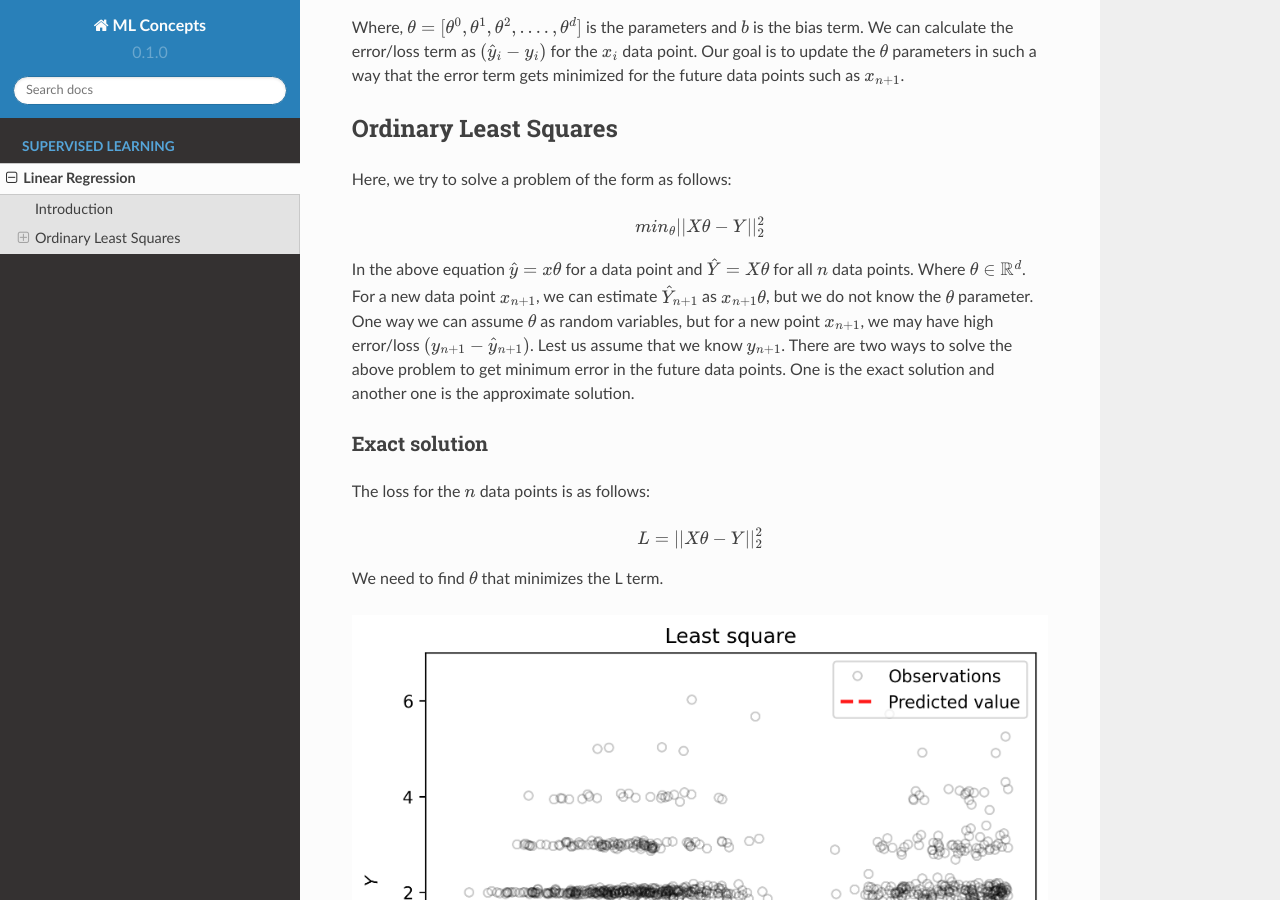
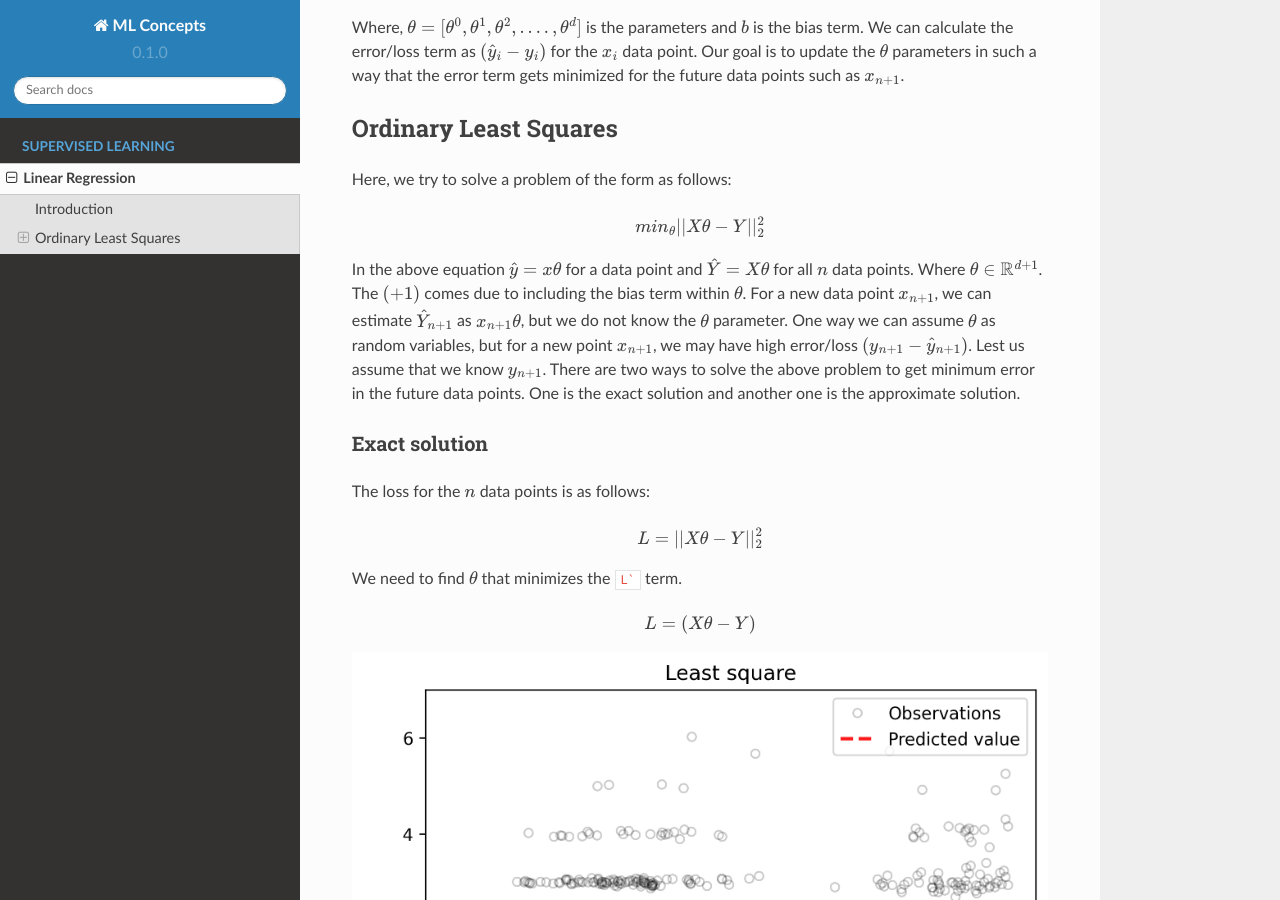
Before and after one commit to ghoshsubh/ML-project, a Sphinx documentation site: the page built from docs/source/Linear_regression.rst, in a window 1280 px wide and 900 px high, scrolled down 744 px. Built offline with Sphinx 7.4.7 and the Read the Docs theme 2.0.0, drawn with Linux system fonts in a browser that asks for light colours; cross-references to code outside the pages are shown as plain code.

Commit message:
Update Linear_regression.rst

```diff
--- a/docs/source/Linear_regression.rst
+++ b/docs/source/Linear_regression.rst
@@ -39,7 +39,7 @@ Here, we try to solve a problem of the form as follows:
 
   min_{\theta} ||X\theta - Y||_2^2
 
-In the above equation :math:`\hat{y} = x \theta` for a data point and :math:`\hat{Y} = X \theta` for all :math:`n` data points. Where :math:`\theta \in \mathbb{R}^d`.
+In the above equation :math:`\hat{y} = x \theta` for a data point and :math:`\hat{Y} = X \theta` for all :math:`n` data points. Where :math:`\theta \in \mathbb{R}^{d+1}`. The :math:`(+1)` comes due to including the bias term within :math:`\theta`.
 For a new data point :math:`x_{n+1}`, we can estimate :math:`\hat{Y}_{n+1}` as :math:`x_{n+1} \theta`, but we do not know the :math:`\theta` parameter. One way we can
 assume :math:`\theta` as random variables, but for a new point :math:`x_{n+1}`, we may have high error/loss :math:`(y_{n+1} - \hat{y}_{n+1})`. Lest us assume that we know :math:`y_{n+1}`.
 There are two ways to solve the above problem to get minimum error in the future data points. One is the exact solution and another one is the approximate solution.
@@ -51,7 +51,11 @@ The loss for the :math:`n` data points is as follows:
 .. math::
   L = ||X\theta - Y||_2^2
 
-We need to find :math:`\theta` that minimizes the L term.
+We need to find :math:`\theta` that minimizes the :mat:`L`` term.
+
+.. math::
+
+  L = (X \theta - Y)
 
 
 
```
